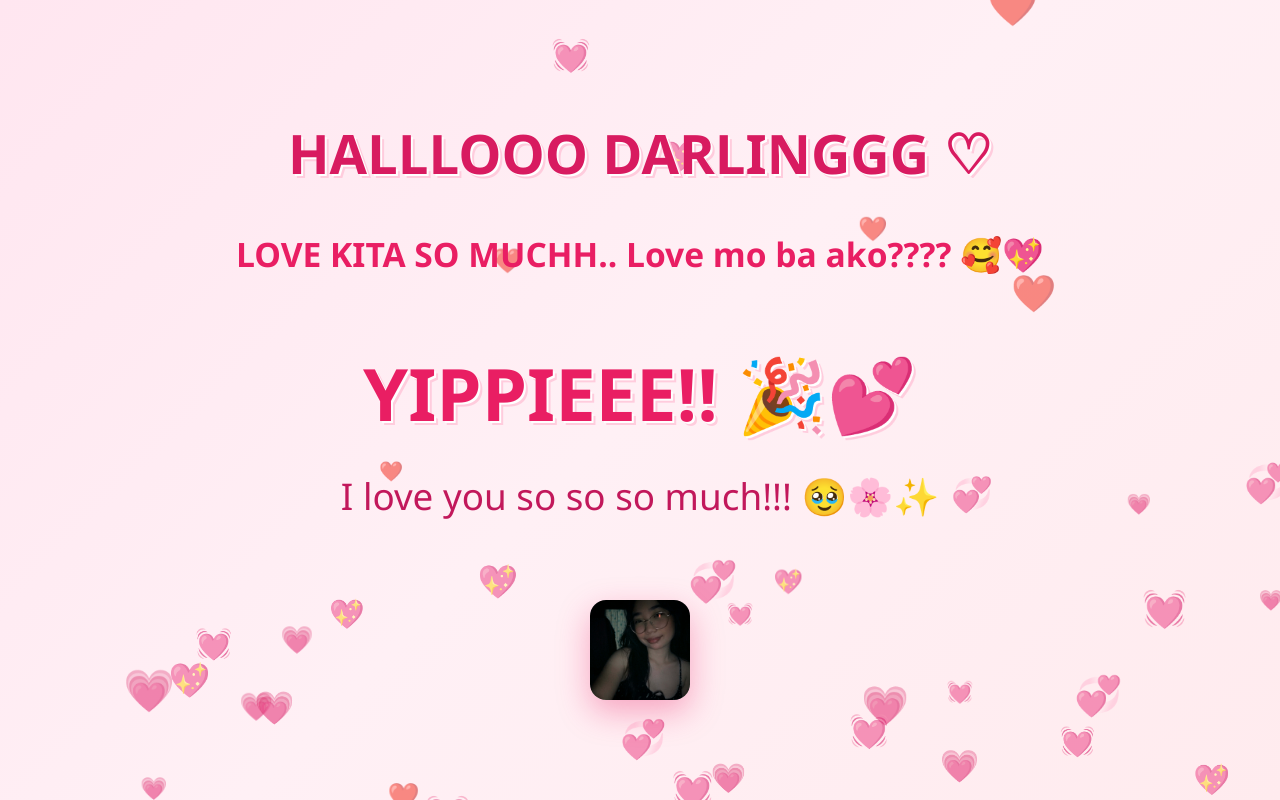
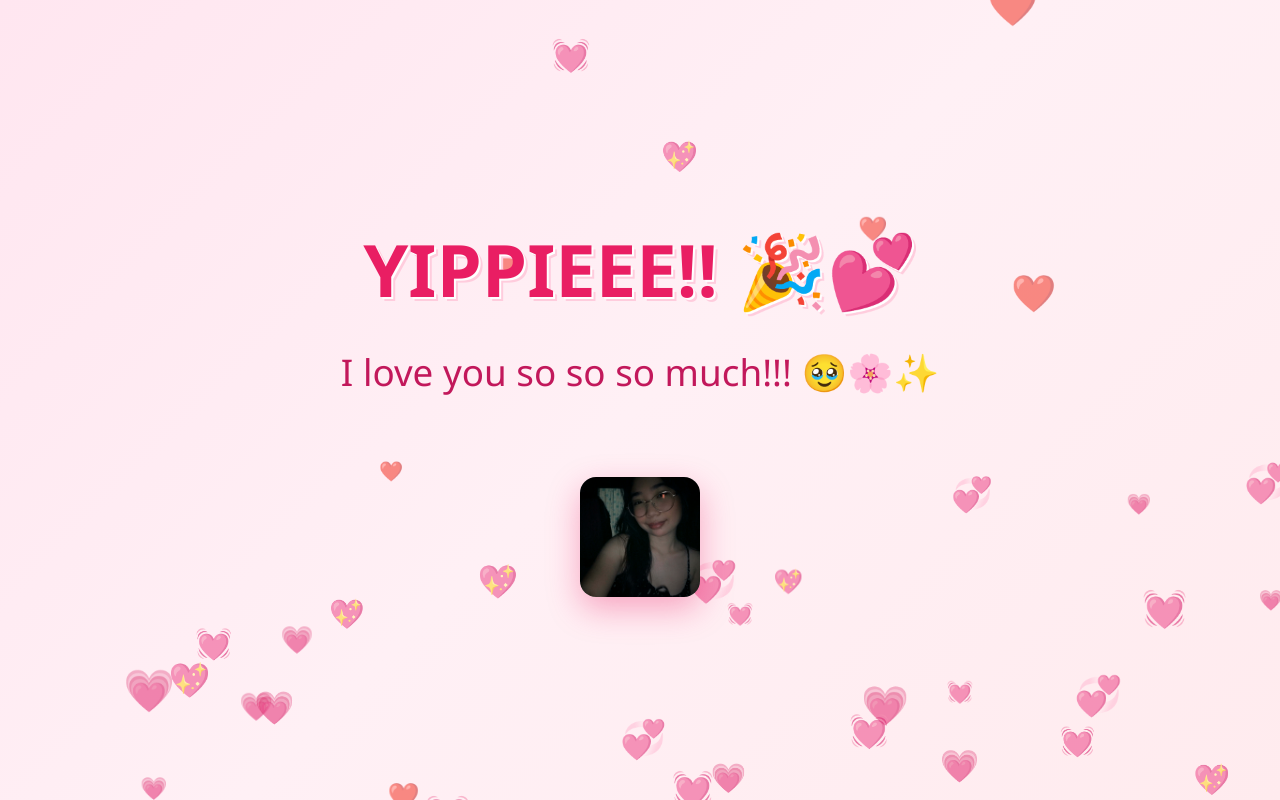
Before and after one commit to Derpprogbit/repository2, a plain HTML site: page index.html in a window 1280 px wide. Both pictures are taken after a click on the button "YES 💘". Drawn offline with Linux system fonts and the light colour scheme.

Commit message:
Update index.html

```diff
--- a/index.html
+++ b/index.html
@@ -77,7 +77,7 @@
 
     #success {
       display: none;
-      margin-top: 2em;
+      margin-top: 1em;
     }
 
     #success h1 {
@@ -93,7 +93,7 @@
     }
 
     #jpg {
-      max-width: 100px;
+      max-width: 120px;
       border-radius: 16px;
       box-shadow: 0 12px 32px rgba(233,30,99,0.35);
       margin-top: 1.5em;
@@ -123,7 +123,6 @@
       100% { transform: translateY(-20vh) translateX(40vw); }
     }
 
-    /* Wiggle animation for No button */
     @keyframes wiggle {
       0% { transform: rotate(-3deg); }
       25% { transform: rotate(3deg); }
@@ -138,14 +137,18 @@
   <div class="heart-bg" id="heartBg"></div>
 
   <div class="container">
-    <h1>HALLLOOO DARLINGGG ♡</h1>
-    <h2>LOVE KITA SO MUCHH.. Love mo ba ako???? 🥰💖</h2>
+    <!-- Main Question Section -->
+    <div id="questionSection">
+      <h1>HALLLOOO DARLINGGG ♡</h1>
+      <h2>LOVE KITA SO MUCHH.. Love mo ba ako???? 🥰💖</h2>
 
-    <div class="buttons" id="buttonsDiv">
-      <button id="yesBtn">YES 💘</button>
-      <button id="noBtn">No 😢</button>
+      <div class="buttons" id="buttonsDiv">
+        <button id="yesBtn">YES 💘</button>
+        <button id="noBtn">No 😢</button>
+      </div>
     </div>
 
+    <!-- Success Section (hidden initially) -->
     <div id="success">
       <h1>YIPPIEEE!! 🎉💕</h1>
       <p>I love you so so so much!!! 🥹🌸✨</p>
@@ -156,7 +159,7 @@
   <script>
     const yesBtn = document.getElementById('yesBtn');
     const noBtn = document.getElementById('noBtn');
-    const buttonsDiv = document.getElementById('buttonsDiv');
+    const questionSection = document.getElementById('questionSection');
     const success = document.getElementById('success');
     const heartBg = document.getElementById('heartBg');
 
@@ -178,7 +181,10 @@
 
     // YES button → celebration
     yesBtn.addEventListener('click', () => {
-      buttonsDiv.style.display = 'none';
+      // Hide the entire question + buttons
+      questionSection.style.display = 'none';
+
+      // Show success message
       success.style.display = 'block';
 
       // Big heart burst
@@ -189,12 +195,11 @@
 
     // NO button → runs away + YES grows
     noBtn.addEventListener('click', () => {
-      // Make YES bigger and cuter
       yesScale += 0.5;
       yesBtn.style.transform = `scale(${yesScale})`;
       yesBtn.style.padding = `${20 + yesScale * 12}px ${60 + yesScale * 25}px`;
 
-      // Make NO run away to a random position
+      // Make NO run away
       const maxX = window.innerWidth - noBtn.offsetWidth - 80;
       const maxY = window.innerHeight - noBtn.offsetHeight - 100;
 
@@ -212,7 +217,7 @@
       noBtn.style.animation = 'wiggle 0.4s';
     });
 
-    // Extra: Make "No" also run away when hovered (more fun!)
+    // Extra: Make "No" run away when hovered
     noBtn.addEventListener('mouseenter', () => {
       const maxX = window.innerWidth - noBtn.offsetWidth - 80;
       const maxY = window.innerHeight - noBtn.offsetHeight - 100;
```
